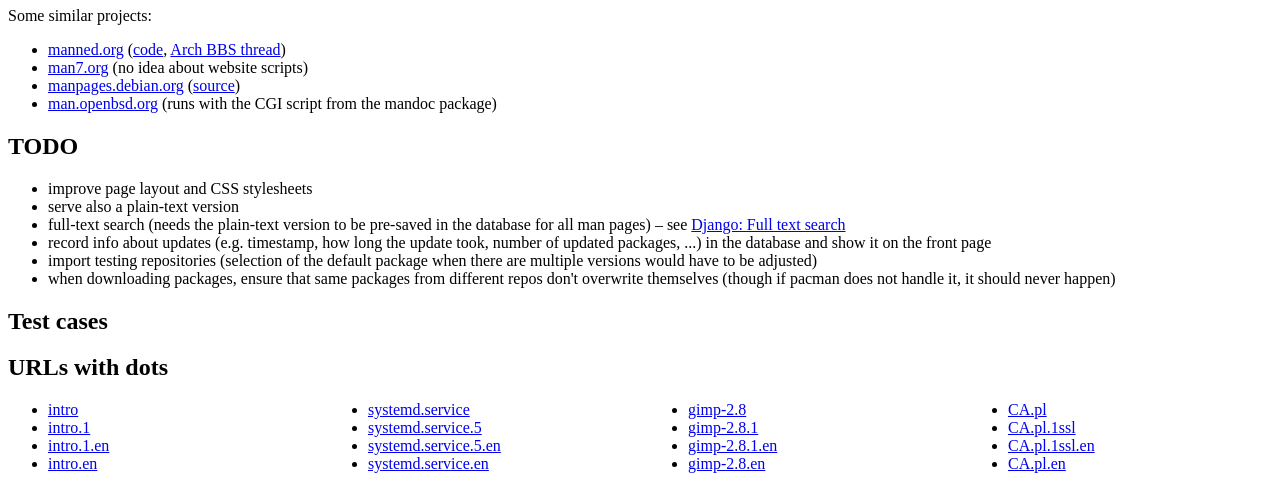
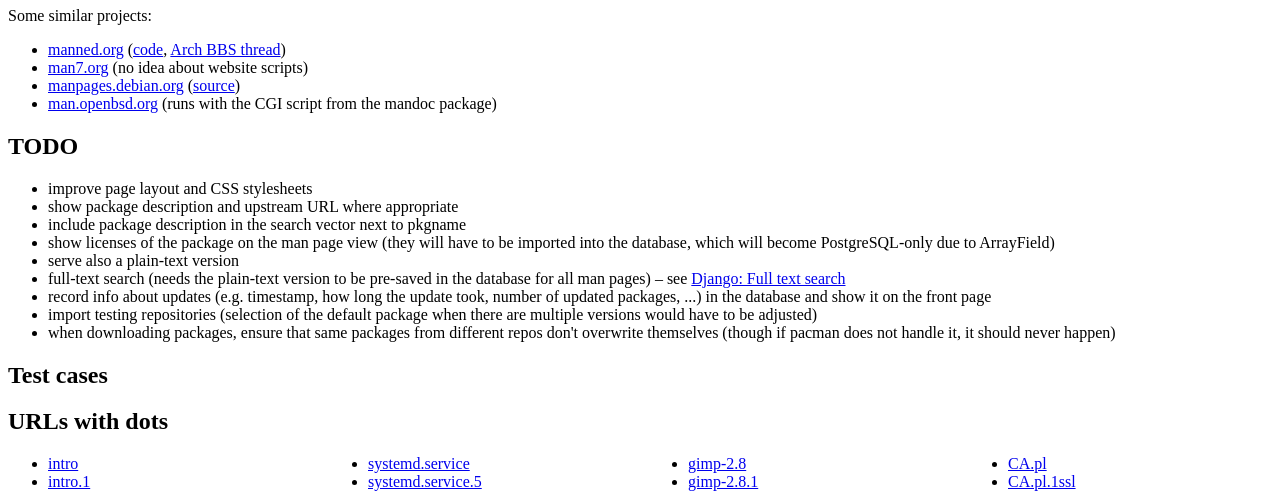
Before and after one commit to archlinux/archmanweb, a Django app: template archweb_manpages/templates/dev.html in a window 1280 px wide. Shown: the part 198-690 px from the top of the page. Run offline with Django 3.2, Linux system fonts and the light colour scheme; the template is opened without the code that fills it, so the values that code supplies are empty; parts of the project's set-up code (start-up, migrations or seed data) failed here and were passed over.

Commit message:
add todo notes to the dev page

```diff
--- a/archweb_manpages/templates/dev.html
+++ b/archweb_manpages/templates/dev.html
@@ -33,6 +33,9 @@ Some similar projects:
 <h1>TODO</h1>
 <ul>
     <li>improve page layout and CSS stylesheets</li>
+    <li>show package description and upstream URL where appropriate</li>
+    <li>include package description in the search vector next to pkgname</li>
+    <li>show licenses of the package on the man page view (they will have to be imported into the database, which will become PostgreSQL-only due to ArrayField)</li>
     <li>serve also a plain-text version</li>
     <li>full-text search (needs the plain-text version to be pre-saved in the database for all man pages) &ndash; see <a href="https://docs.djangoproject.com/en/1.11/ref/contrib/postgres/search/">Django: Full text search</a></li>
     <li>record info about updates (e.g. timestamp, how long the update took, number of updated packages, ...) in the database and show it on the front page</li>
```
